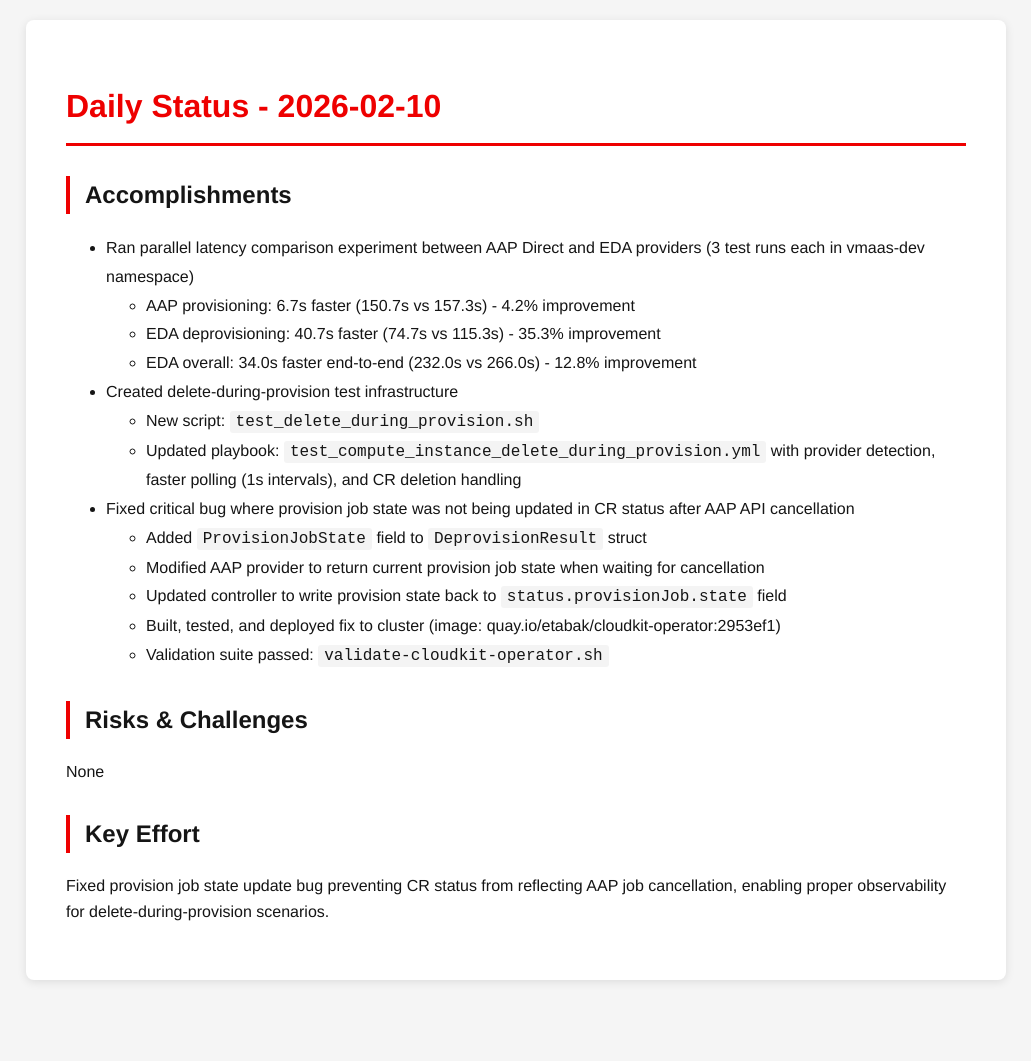
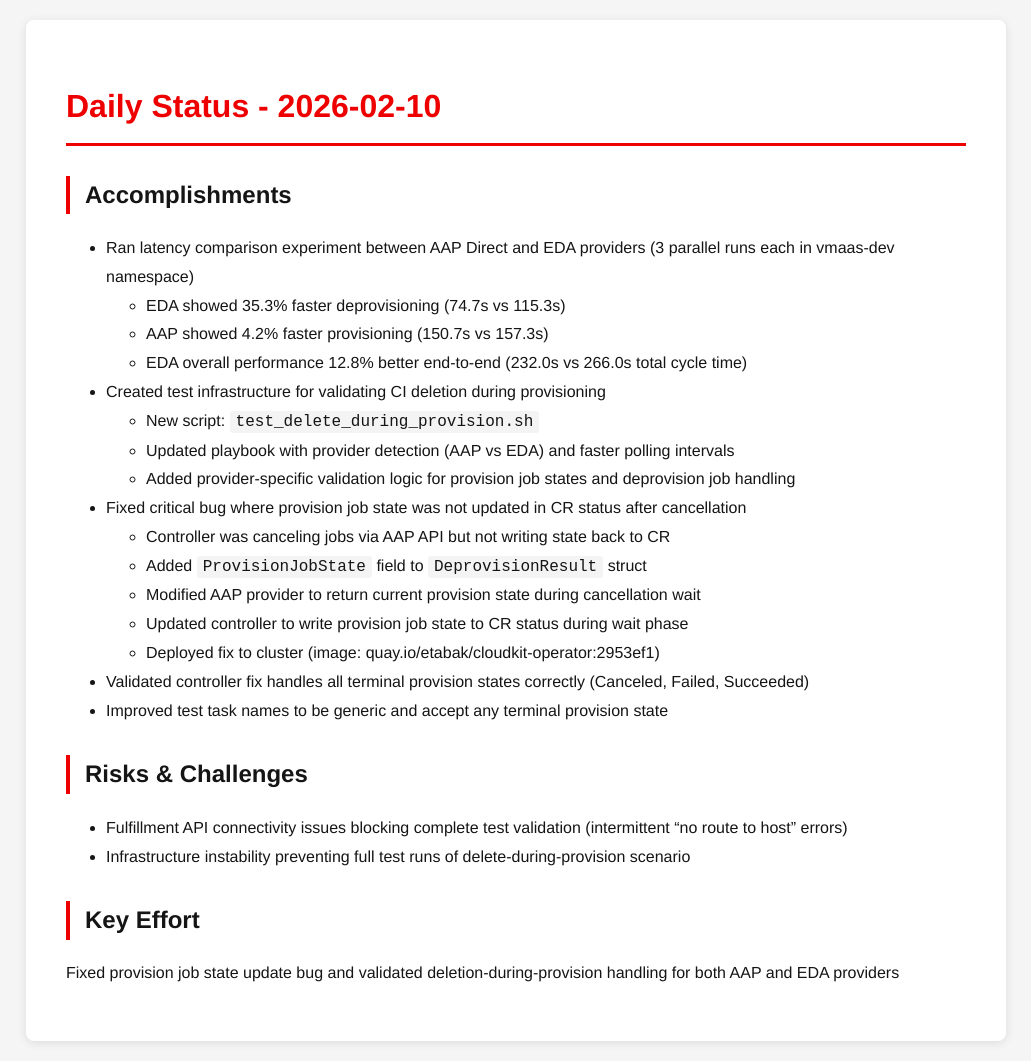
Before and after one commit to tzvatot/daily-status, a Jekyll site: the page built from 2026-02-10.md, in a window 1280 px wide. Shown: the whole page, without its empty margins (124-1155 px from the left). Built offline with Jekyll 4.4.1, drawn with Linux system fonts in a browser that asks for light colours; before the commit the page ends 1000 px from its top, so only the background shows below that.

Commit message:
Daily status update - 2026-02-10

```diff
--- a/2026-02-10.md
+++ b/2026-02-10.md
@@ -7,25 +7,26 @@ date: 2026-02-10
 # Daily Status - 2026-02-10
 
 ## Accomplishments
-
-- Ran parallel latency comparison experiment between AAP Direct and EDA providers (3 test runs each in vmaas-dev namespace)
-  - AAP provisioning: 6.7s faster (150.7s vs 157.3s) - 4.2% improvement
-  - EDA deprovisioning: 40.7s faster (74.7s vs 115.3s) - 35.3% improvement
-  - EDA overall: 34.0s faster end-to-end (232.0s vs 266.0s) - 12.8% improvement
-- Created delete-during-provision test infrastructure
+- Ran latency comparison experiment between AAP Direct and EDA providers (3 parallel runs each in vmaas-dev namespace)
+  - EDA showed 35.3% faster deprovisioning (74.7s vs 115.3s)
+  - AAP showed 4.2% faster provisioning (150.7s vs 157.3s)
+  - EDA overall performance 12.8% better end-to-end (232.0s vs 266.0s total cycle time)
+- Created test infrastructure for validating CI deletion during provisioning
   - New script: `test_delete_during_provision.sh`
-  - Updated playbook: `test_compute_instance_delete_during_provision.yml` with provider detection, faster polling (1s intervals), and CR deletion handling
-- Fixed critical bug where provision job state was not being updated in CR status after AAP API cancellation
+  - Updated playbook with provider detection (AAP vs EDA) and faster polling intervals
+  - Added provider-specific validation logic for provision job states and deprovision job handling
+- Fixed critical bug where provision job state was not updated in CR status after cancellation
+  - Controller was canceling jobs via AAP API but not writing state back to CR
   - Added `ProvisionJobState` field to `DeprovisionResult` struct
-  - Modified AAP provider to return current provision job state when waiting for cancellation
-  - Updated controller to write provision state back to `status.provisionJob.state` field
-  - Built, tested, and deployed fix to cluster (image: quay.io/etabak/cloudkit-operator:2953ef1)
-  - Validation suite passed: `validate-cloudkit-operator.sh`
+  - Modified AAP provider to return current provision state during cancellation wait
+  - Updated controller to write provision job state to CR status during wait phase
+  - Deployed fix to cluster (image: quay.io/etabak/cloudkit-operator:2953ef1)
+- Validated controller fix handles all terminal provision states correctly (Canceled, Failed, Succeeded)
+- Improved test task names to be generic and accept any terminal provision state
 
 ## Risks & Challenges
-
-None
+- Fulfillment API connectivity issues blocking complete test validation (intermittent "no route to host" errors)
+- Infrastructure instability preventing full test runs of delete-during-provision scenario
 
 ## Key Effort
-
-Fixed provision job state update bug preventing CR status from reflecting AAP job cancellation, enabling proper observability for delete-during-provision scenarios.
+Fixed provision job state update bug and validated deletion-during-provision handling for both AAP and EDA providers
```
